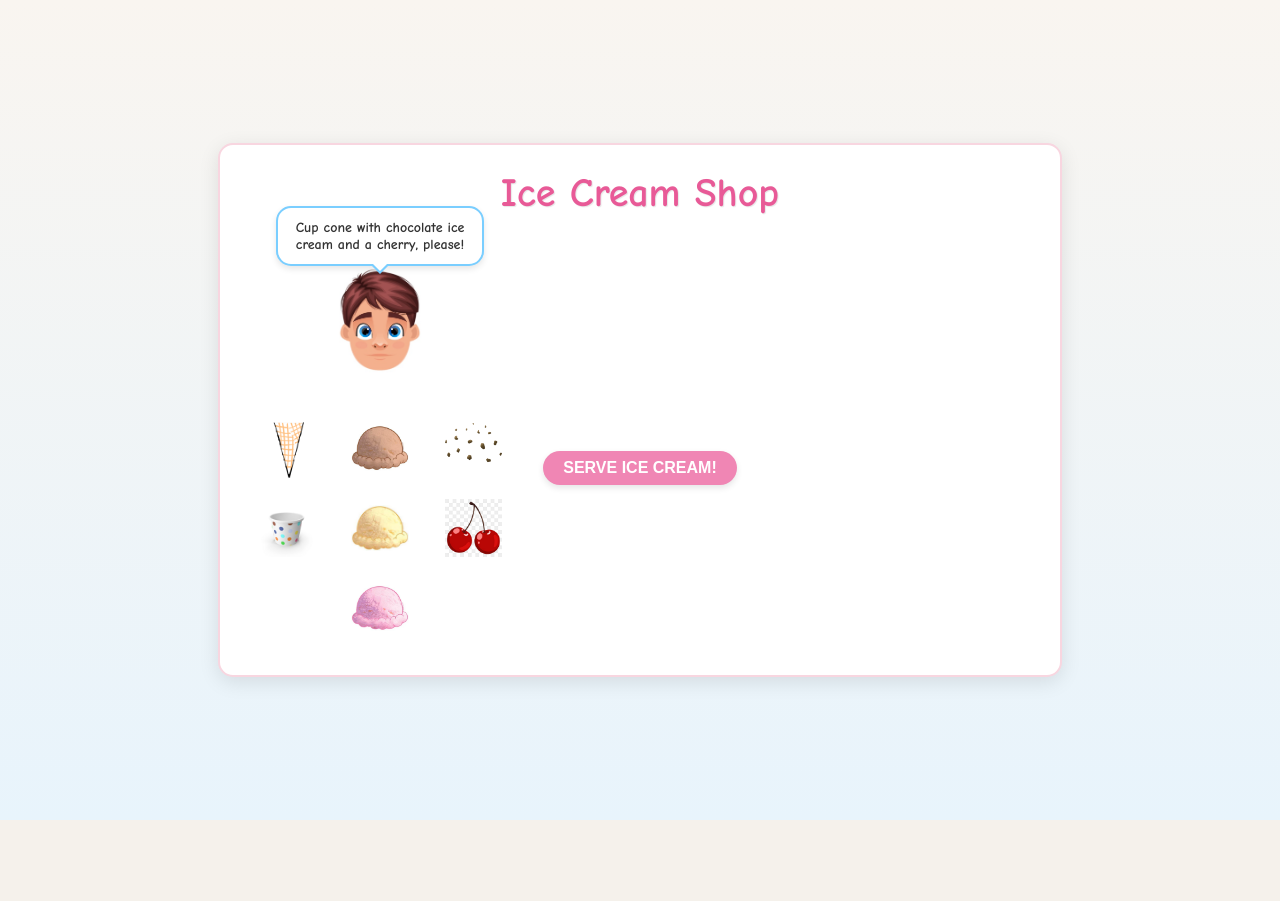
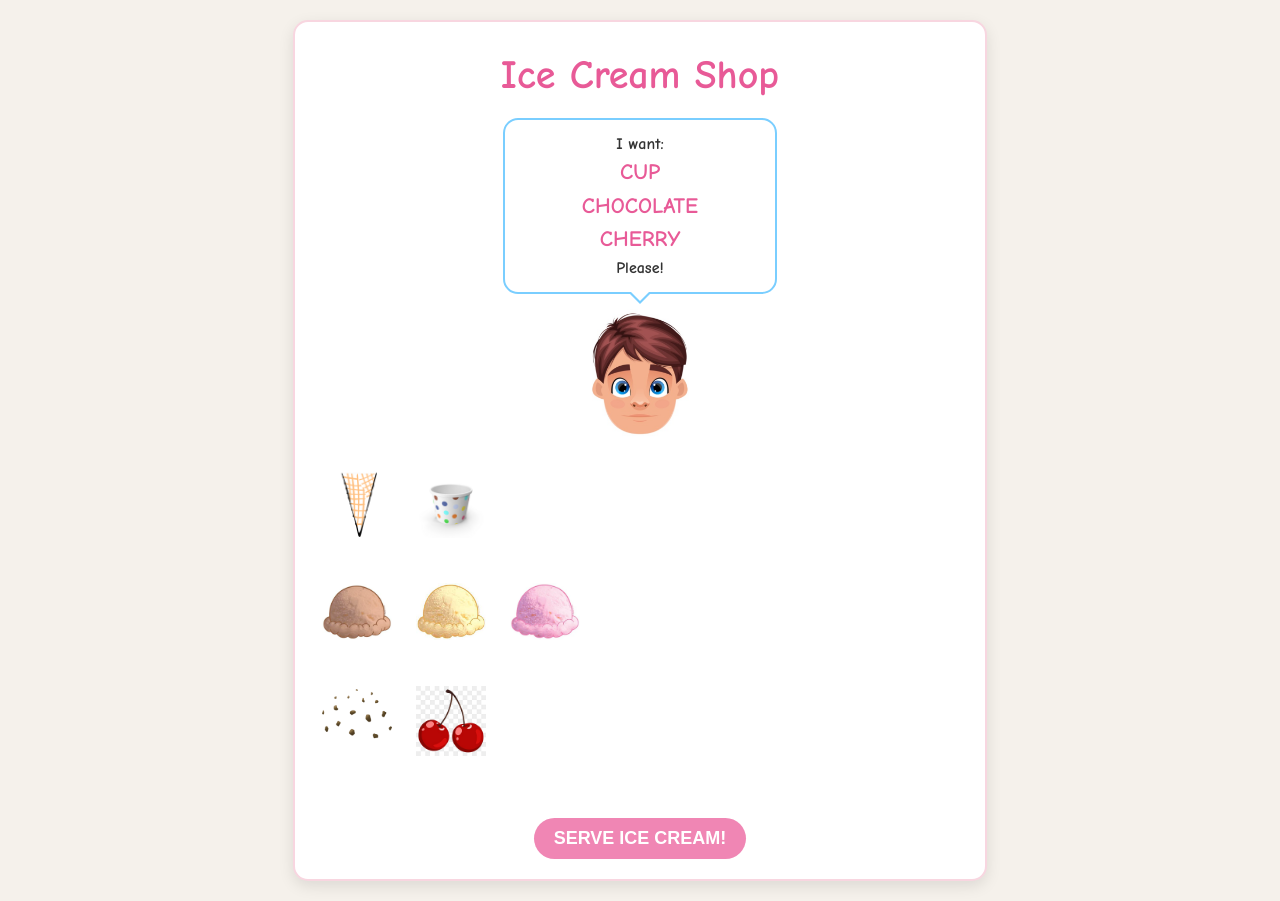
Before and after one commit to yayitswei/ice-cream-shop, a plain HTML site: page index.html in a window 1280 px wide. Before the commit the page ends 820 px from the top, so only its background shows below. Drawn offline with Linux system fonts and the light colour scheme.

Commit message:
formatting, louder sfx

```diff
--- a/game.js
+++ b/game.js
@@ -1,5 +1,7 @@
 // Game elements
-const orderBubble = document.getElementById('order-bubble');
+const orderContent = document.getElementById('order-content');
+const resultContent = document.getElementById('result-content');
+const customerImg = document.getElementById('customer-img');
 const cones = document.querySelectorAll('.cone');
 const flavors = document.querySelectorAll('.flavor');
 const toppings = document.querySelectorAll('.topping');
@@ -7,10 +9,22 @@ const currentCone = document.getElementById('current-cone');
 const currentIceCream = document.getElementById('current-ice-cream');
 const currentTopping = document.getElementById('current-topping');
 const serveButton = document.getElementById('serve-button');
-const resultDiv = document.getElementById('result');
-const resultImg = document.getElementById('result-img');
+const nextButton = document.getElementById('next-button');
+const tryAgainButton = document.getElementById('try-again-button');
 const resultText = document.getElementById('result-text');
-const nextCustomerButton = document.getElementById('next-customer');
+
+// Sound effects
+const successSound = new Audio('sounds/success.mp3');
+const wrongSound = new Audio('sounds/wrong.mp3');
+
+// Error handling for sound effects
+successSound.onerror = function() {
+    console.log('Error loading success sound');
+};
+
+wrongSound.onerror = function() {
+    console.log('Error loading wrong sound');
+};
 
 // Game state
 let selectedCone = null;
@@ -27,10 +41,6 @@ const orders = [
     { cone: 'cone1', flavor: 'strawberry', topping: 'cherry' },
     { cone: 'cone2', flavor: 'vanilla', topping: 'sprinkles' }
 ];
-
-// Game sounds (to be implemented when you have sound files)
-const successSound = new Audio('sounds/success.mp3');
-const wrongSound = new Audio('sounds/wrong.mp3');
 
 // Initialize game
 function startGame() {
@@ -49,33 +59,41 @@ function startGame() {
     currentIceCream.innerHTML = '';
     currentTopping.innerHTML = '';
 
-    // Hide result section completely
-    document.querySelector('.right-section').style.visibility = 'hidden';
-    resultDiv.classList.add('hidden');
+    // Reset customer and buttons
+    customerImg.src = 'images/customer.png';
+    serveButton.classList.remove('hidden');
+    nextButton.classList.add('hidden');
+    tryAgainButton.classList.add('hidden');
+
+    // Show order content, hide result content
+    orderContent.classList.remove('hidden');
+    resultContent.classList.add('hidden');
 
     // Generate new order
     currentOrder = orders[Math.floor(Math.random() * orders.length)];
 
-    // Display order
-    let orderText = '';
-    if (currentOrder.cone === 'cone1') {
-        orderText += 'Pointy cone with ';
-    } else {
-        orderText += 'Cup cone with ';
-    }
+    // Display order with simplified language and highlighted options
+    let orderText = '<div>I want:</div>';
 
-    orderText += currentOrder.flavor + ' ice cream and ' +
-                (currentOrder.topping === 'sprinkles' ? 'sprinkles' : 'a cherry') + ', please!';
+    // Add cone type with highlight
+    const coneType = currentOrder.cone === 'cone1' ? 'CONE' : 'CUP';
+    orderText += `<div class="highlight">${coneType}</div>`;
+
+    // Add flavor with highlight
+    let flavorText = currentOrder.flavor.toUpperCase();
+    orderText += `<div class="highlight">${flavorText}</div>`;
+
+    // Add topping with highlight
+    const toppingText = currentOrder.topping === 'sprinkles' ? 'SPRINKLES' : 'CHERRY';
+    orderText += `<div class="highlight">${toppingText}</div>`;
+
+    orderText += '<div>Please!</div>';
 
     // Show order with a slight delay to simulate thinking
-    orderBubble.textContent = 'Hmm...';
+    orderContent.textContent = 'Hmm...';
     setTimeout(() => {
-        orderBubble.textContent = orderText;
+        orderContent.innerHTML = orderText;
     }, 1000);
-
-    // Make sure all elements are visible for the new customer
-    document.getElementById('creation-area').style.visibility = 'visible';
-    document.getElementById('serve-button').style.visibility = 'visible';
 }
 
 // Event listeners for cones
@@ -149,33 +167,81 @@ serveButton.addEventListener('click', () => {
         selectedFlavor === currentOrder.flavor &&
         selectedTopping === currentOrder.topping;
 
-    // Show the right section that contains the result
-    document.querySelector('.right-section').style.visibility = 'visible';
+    // Hide order, show result
+    orderContent.classList.add('hidden');
+    resultContent.classList.remove('hidden');
 
-    // Show result
-    resultDiv.classList.remove('hidden');
+    // Hide serve button, show appropriate next button
+    serveButton.classList.add('hidden');
 
     if (isCorrect) {
         // Play success sound
-        successSound.play();
+        try {
+            successSound.currentTime = 0; // Reset sound to start
+            successSound.play().catch(e => console.log('Error playing sound:', e));
+        } catch (e) {
+            console.log('Error with success sound:', e);
+        }
 
         // Show happy customer
-        resultImg.src = 'images/happy-customer.png';
-        resultText.textContent = 'Yay! The customer loves it!';
-        resultText.style.color = '#4CAF50';
+        customerImg.src = 'images/happy-customer.png';
+        resultText.textContent = 'Yay! I love it!';
+        resultText.classList.add('result-success');
+        resultText.classList.remove('result-failure');
+
+        // Show next customer button
+        nextButton.classList.remove('hidden');
     } else {
         // Play wrong sound
-        wrongSound.play();
+        try {
+            wrongSound.currentTime = 0; // Reset sound to start
+            wrongSound.play().catch(e => console.log('Error playing sound:', e));
+        } catch (e) {
+            console.log('Error with wrong sound:', e);
+        }
 
         // Show sad customer
-        resultImg.src = 'images/sad-customer.png';
-        resultText.textContent = 'Oops! Not what they ordered.';
-        resultText.style.color = '#F44336';
+        customerImg.src = 'images/sad-customer.png';
+        resultText.textContent = "That\'s not what I ordered.";
+        resultText.classList.add('result-failure');
+        resultText.classList.remove('result-success');
+
+        // Show try again button
+        tryAgainButton.classList.remove('hidden');
     }
 });
 
 // Event listener for next customer button
-nextCustomerButton.addEventListener('click', startGame);
+nextButton.addEventListener('click', startGame);
+
+// Event listener for try again button
+tryAgainButton.addEventListener('click', () => {
+    // Hide result, show order again
+    resultContent.classList.add('hidden');
+    orderContent.classList.remove('hidden');
+
+    // Reset customer image
+    customerImg.src = 'images/customer.png';
+
+    // Hide try again button, show serve button
+    tryAgainButton.classList.add('hidden');
+    serveButton.classList.remove('hidden');
+
+    // Clear ice cream (but keep order the same)
+    selectedCone = null;
+    selectedFlavor = null;
+    selectedTopping = null;
+
+    // Clear visual selections
+    document.querySelectorAll('.selected').forEach(item => {
+        item.classList.remove('selected');
+    });
+
+    // Clear creation area
+    currentCone.innerHTML = '';
+    currentIceCream.innerHTML = '';
+    currentTopping.innerHTML = '';
+});
 
 // Start the game
 startGame();
--- a/index.html
+++ b/index.html
@@ -5,54 +5,75 @@
     <link rel="stylesheet" href="style.css">
 </head>
 <body>
-    <div class="container">
+    <div class="game-container">
+        <!-- Game Title -->
         <h1>Ice Cream Shop</h1>
 
-        <div class="game-area">
-            <div class="game-content">
-                <div class="left-section">
-                    <div class="customer">
-                        <img id="customer-img" src="images/customer.png" alt="Customer">
-                        <div id="order-bubble" class="speech-bubble"></div>
+        <!-- Customer Section -->
+        <div class="customer-section">
+            <!-- Speech bubble with order/result -->
+            <div class="speech-bubble">
+                <div id="order-content"></div>
+                <div id="result-content" class="hidden">
+                    <div id="result-text"></div>
+                </div>
             </div>
 
-                    <div class="workstation">
-                        <div class="cone-selection">
-                            <div class="cone" data-cone="cone1"><img src="images/cone1.png" alt="Cone 1"></div>
-                            <div class="cone" data-cone="cone2"><img src="images/cone2.png" alt="Cone 2"></div>
+            <!-- Customer image -->
+            <img id="customer-img" src="images/customer.png" alt="Customer">
         </div>
 
-                        <div class="flavors">
-                            <div class="flavor" data-flavor="chocolate"><img src="images/chocolate.png" alt="Chocolate"></div>
-                            <div class="flavor" data-flavor="vanilla"><img src="images/vanilla.png" alt="Vanilla"></div>
-                            <div class="flavor" data-flavor="strawberry"><img src="images/strawberry.png" alt="Strawberry"></div>
+        <!-- Game Play Area -->
+        <div class="gameplay-area">
+            <!-- Ingredients selection -->
+            <div class="ingredients">
+                <!-- Cones -->
+                <div class="selection-group">
+                    <div class="cone" data-cone="cone1">
+                        <img src="images/cone1.png" alt="Pointy Cone">
+                    </div>
+                    <div class="cone" data-cone="cone2">
+                        <img src="images/cone2.png" alt="Cup Cone">
+                    </div>
                 </div>
 
-                        <div class="toppings">
-                            <div class="topping" data-topping="sprinkles"><img src="images/sprinkles.png" alt="Sprinkles"></div>
-                            <div class="topping" data-topping="cherry"><img src="images/cherry.png" alt="Cherry"></div>
+                <!-- Flavors -->
+                <div class="selection-group">
+                    <div class="flavor" data-flavor="chocolate">
+                        <img src="images/chocolate.png" alt="Chocolate">
+                    </div>
+                    <div class="flavor" data-flavor="vanilla">
+                        <img src="images/vanilla.png" alt="Vanilla">
+                    </div>
+                    <div class="flavor" data-flavor="strawberry">
+                        <img src="images/strawberry.png" alt="Strawberry">
+                    </div>
+                </div>
+
+                <!-- Toppings -->
+                <div class="selection-group">
+                    <div class="topping" data-topping="sprinkles">
+                        <img src="images/sprinkles.png" alt="Sprinkles">
+                    </div>
+                    <div class="topping" data-topping="cherry">
+                        <img src="images/cherry.png" alt="Cherry">
                     </div>
                 </div>
             </div>
 
-                <div class="center-section">
-                    <div id="creation-area">
+            <!-- Ice cream creation display -->
+            <div class="creation-display">
                 <div id="current-cone"></div>
                 <div id="current-ice-cream"></div>
                 <div id="current-topping"></div>
             </div>
-
-                    <button id="serve-button">Serve Ice Cream!</button>
         </div>
 
-                <div class="right-section">
-                    <div id="result" class="hidden">
-                        <img id="result-img" src="" alt="Result">
-                        <div id="result-text"></div>
-                        <button id="next-customer">Next Customer</button>
-                    </div>
-                </div>
-            </div>
+        <!-- Action Buttons -->
+        <div class="action-buttons">
+            <button id="serve-button">Serve Ice Cream!</button>
+            <button id="next-button" class="hidden">Next Customer</button>
+            <button id="try-again-button" class="hidden">Try Again</button>
         </div>
     </div>
 
--- a/style.css
+++ b/style.css
@@ -1,117 +1,66 @@
+/* Basic styling */
 body {
     font-family: 'Comic Sans MS', cursive, sans-serif;
     background-color: #f5f1eb;
-    background-image: linear-gradient(#f9f5f0, #e8f4fc);
     margin: 0;
-    padding: 10px;
-    height: 100vh;
+    padding: 20px;
     display: flex;
+    justify-content: center;
     align-items: center;
-    justify-content: center;
+    min-height: 100vh;
 }
 
-.container {
-    width: 800px;
-    height: 500px;
-    margin: 0 auto;
-    background: white;
+/* Main game container */
+.game-container {
+    width: 650px;
+    background-color: white;
     border-radius: 15px;
-    padding: 15px 20px;
-    box-shadow: 0 5px 20px rgba(0, 0, 0, 0.1);
+    box-shadow: 0 5px 15px rgba(0, 0, 0, 0.1);
+    padding: 20px;
     border: 2px solid #f8d6e0;
-    display: flex;
-    flex-direction: column;
-    justify-content: space-between;
-}
-
-h1 {
-    text-align: center;
-    font-size: 2.5em;
-    font-weight: bold;
-    margin: 10px 0 20px;
-    color: #e85a97;
-    text-shadow: 1px 1px 1px rgba(0, 0, 0, 0.1);
-}
-
-.game-area {
     display: flex;
     flex-direction: column;
     align-items: center;
 }
 
-.game-content {
-    display: flex;
-    width: 100%;
-    justify-content: space-between;
-    align-items: flex-start;
+/* Game title */
+h1 {
+    color: #e85a97;
+    font-size: 2.5rem;
+    text-align: center;
+    margin: 10px 0 20px;
 }
 
-.left-section {
-    flex: 0 0 35%;
+/* Customer section with speech bubble */
+.customer-section {
     display: flex;
     flex-direction: column;
     align-items: center;
+    width: 100%;
+    margin-bottom: 20px;
 }
 
-.center-section {
-    flex: 0 0 25%;
-    display: flex;
-    flex-direction: column;
-    align-items: center;
-}
-
-.right-section {
-    flex: 0 0 35%;
-    display: flex;
-    flex-direction: column;
-    align-items: center;
-    justify-content: center;
-    min-height: 300px;
-    visibility: hidden; /* Hide by default until needed */
-}
-
-.customer {
+/* Speech bubble */
+.speech-bubble {
+    background-color: white;
+    border: 2px solid #7aceff;
+    border-radius: 15px;
+    padding: 15px;
+    width: 240px;
+    min-height: 140px;
+    margin-bottom: 15px;
     position: relative;
-    margin-bottom: 30px;
-    margin-top: 10px;
     text-align: center;
 }
 
-.customer img {
-    width: 100px;
-    height: auto;
-    max-width: 100%;
-    object-fit: contain;
-}
-
-.speech-bubble {
-    position: absolute;
-    top: -60px;
-    left: 50%;
-    transform: translateX(-50%);
-    background: #fff;
-    border: 2px solid #7aceff;
-    border-radius: 15px;
-    padding: 8px 12px;
-    min-width: 180px;
-    min-height: 40px;
-    display: flex;
-    align-items: center;
-    justify-content: center;
-    text-align: center;
-    font-size: 14px;
-    font-weight: bold;
-    color: #333;
-    box-shadow: 0 3px 6px rgba(0, 0, 0, 0.1);
-}
-
+/* Speech bubble arrow */
 .speech-bubble:after {
     content: '';
     position: absolute;
-    bottom: -10px;
+    bottom: -12px;
     left: 50%;
     transform: translateX(-50%);
-    border-width: 10px 10px 0;
+    border-width: 12px 12px 0;
     border-style: solid;
     border-color: #7aceff transparent;
 }
@@ -119,156 +68,191 @@ h1 {
 .speech-bubble:before {
     content: '';
     position: absolute;
-    bottom: -7px;
+    bottom: -9px;
     left: 50%;
     transform: translateX(-50%);
-    border-width: 8px 8px 0;
+    border-width: 10px 10px 0;
     border-style: solid;
-    border-color: #fff transparent;
+    border-color: white transparent;
     z-index: 1;
 }
 
-.workstation {
-    display: flex;
-    justify-content: space-around;
-    width: 100%;
-    margin-bottom: 10px;
-    flex-direction: row;
+/* Order content */
+#order-content {
+    font-size: 16px;
+    font-weight: bold;
+    color: #333;
 }
 
-.cone-selection, .flavors, .toppings {
+/* Highlighted words in the order */
+.highlight {
+    font-size: 22px;
+    color: #e85a97;
+    display: block;
+    margin: 5px 0;
+    line-height: 1.3;
+}
+
+/* Customer image */
+#customer-img {
+    width: 120px;
+    height: auto;
+}
+
+/* Game play area */
+.gameplay-area {
+    display: flex;
+    width: 100%;
+    justify-content: space-between;
+    margin-bottom: 20px;
+}
+
+/* Ingredients section */
+.ingredients {
     display: flex;
     flex-direction: column;
-    align-items: center;
-    margin: 0 10px;
+    width: 60%;
 }
 
-.cone, .flavor, .topping {
-    margin: 3px;
-    cursor: pointer;
-    transition: transform 0.2s;
-    border: 2px solid transparent;
-    border-radius: 8px;
-    padding: 3px;
+/* Selection groups (cones, flavors, toppings) */
+.selection-group {
+    display: flex;
+    justify-content: flex-start;
+    margin-bottom: 15px;
+    flex-wrap: wrap;
 }
 
-.cone img, .flavor img, .topping img {
-    width: 60px;
-    height: 60px;
-    object-fit: contain;
-    max-width: 100%;
+/* Individual selection items */
+.cone, .flavor, .topping {
+    width: 70px;
+    height: 70px;
+    margin: 0 10px 10px 0;
+    border: 2px solid transparent;
+    border-radius: 10px;
+    cursor: pointer;
+    display: flex;
+    justify-content: center;
+    align-items: center;
+    padding: 5px;
+    transition: transform 0.2s, border-color 0.2s;
 }
 
 .cone:hover, .flavor:hover, .topping:hover {
     transform: scale(1.1);
 }
 
-.selected {
-    border: 3px solid #60c5ff;
-    border-radius: 10px;
-    background: rgba(232, 248, 255, 0.5);
-    box-shadow: 0 0 8px rgba(96, 197, 255, 0.4);
-    transform: scale(1.05);
+.cone img, .flavor img, .topping img {
+    max-width: 100%;
+    max-height: 100%;
+    object-fit: contain;
 }
 
-#creation-area {
-    position: relative;
-    width: 150px;
-    height: 180px;
-    margin-bottom: 10px;
+/* Selected item styling */
+.selected {
+    border-color: #60c5ff;
+    background-color: rgba(232, 248, 255, 0.5);
+    box-shadow: 0 0 8px rgba(96, 197, 255, 0.4);
 }
 
-#current-cone {
+/* Creation display */
+.creation-display {
+    width: 35%;
+    height: 200px;
+    position: relative;
+    display: flex;
+    justify-content: center;
+}
+
+#current-cone, #current-ice-cream, #current-topping {
     position: absolute;
-    bottom: 0;
     left: 50%;
     transform: translateX(-50%);
 }
 
+#current-cone {
+    bottom: 0;
+}
+
 #current-ice-cream {
-    position: absolute;
     bottom: 40px;
-    left: 50%;
-    transform: translateX(-50%);
 }
 
 #current-topping {
-    position: absolute;
     bottom: 80px;
-    left: 50%;
-    transform: translateX(-50%);
 }
 
 #current-cone img, #current-ice-cream img, #current-topping img {
-    max-width: 100%;
+    max-width: 100px;
     height: auto;
-    object-fit: contain;
-    max-height: 80px;
+}
+
+/* Action buttons */
+.action-buttons {
+    display: flex;
+    justify-content: center;
+    margin-top: 10px;
+}
+
+.action-buttons button {
+    padding: 10px 20px;
+    font-size: 18px;
+    font-weight: bold;
+    border: none;
+    border-radius: 25px;
+    cursor: pointer;
+    text-transform: uppercase;
+    color: white;
+    margin: 0 10px;
+    transition: all 0.3s;
 }
 
 #serve-button {
-    padding: 8px 20px;
-    background: #f086b4;
-    color: white;
-    border: none;
-    border-radius: 20px;
-    font-size: 16px;
-    font-weight: bold;
-    cursor: pointer;
-    margin-top: 5px;
-    text-transform: uppercase;
-    box-shadow: 0 3px 6px rgba(0, 0, 0, 0.1);
-    transition: all 0.3s;
+    background-color: #f086b4;
 }
 
 #serve-button:hover {
+    background-color: #ff74ab;
     transform: scale(1.05);
-    background: #ff74ab;
 }
 
-#result {
-    text-align: center;
-    margin-top: 0;
-    display: flex;
-    flex-direction: column;
-    align-items: center;
-    justify-content: center;
-    height: 100%;
+#next-button {
+    background-color: #5bc3ff;
 }
 
-#result-img {
-    width: 100px;
-    height: auto;
-    max-width: 100%;
-    object-fit: contain;
+#next-button:hover {
+    background-color: #4ab1eb;
+    transform: scale(1.05);
+}
+
+#try-again-button {
+    background-color: #ffac41;
+}
+
+#try-again-button:hover {
+    background-color: #ff9d28;
+    transform: scale(1.05);
+}
+
+/* Result content */
+#result-content {
+    width: 100%;
 }
 
 #result-text {
+    font-size: 22px;
+    font-weight: bold;
     margin: 10px 0;
-    font-size: 18px;
-    font-weight: bold;
-    color: #5b8cff;
 }
 
-#next-customer {
-    padding: 6px 16px;
-    background: #5bc3ff;
-    color: white;
-    border: none;
-    border-radius: 20px;
-    font-size: 14px;
-    font-weight: bold;
-    cursor: pointer;
-    text-transform: uppercase;
-    box-shadow: 0 3px 6px rgba(0, 0, 0, 0.1);
-    transition: all 0.3s;
+.result-success {
+    color: #4CAF50;
 }
 
-#next-customer:hover {
-    transform: scale(1.05);
-    background: #4ab1eb;
+.result-failure {
+    color: #F44336;
 }
 
+/* Helper class */
 .hidden {
     display: none;
 }
```
Also changed, not shown: 3 other files. Lines whose indentation alone changed are shown as unchanged.
